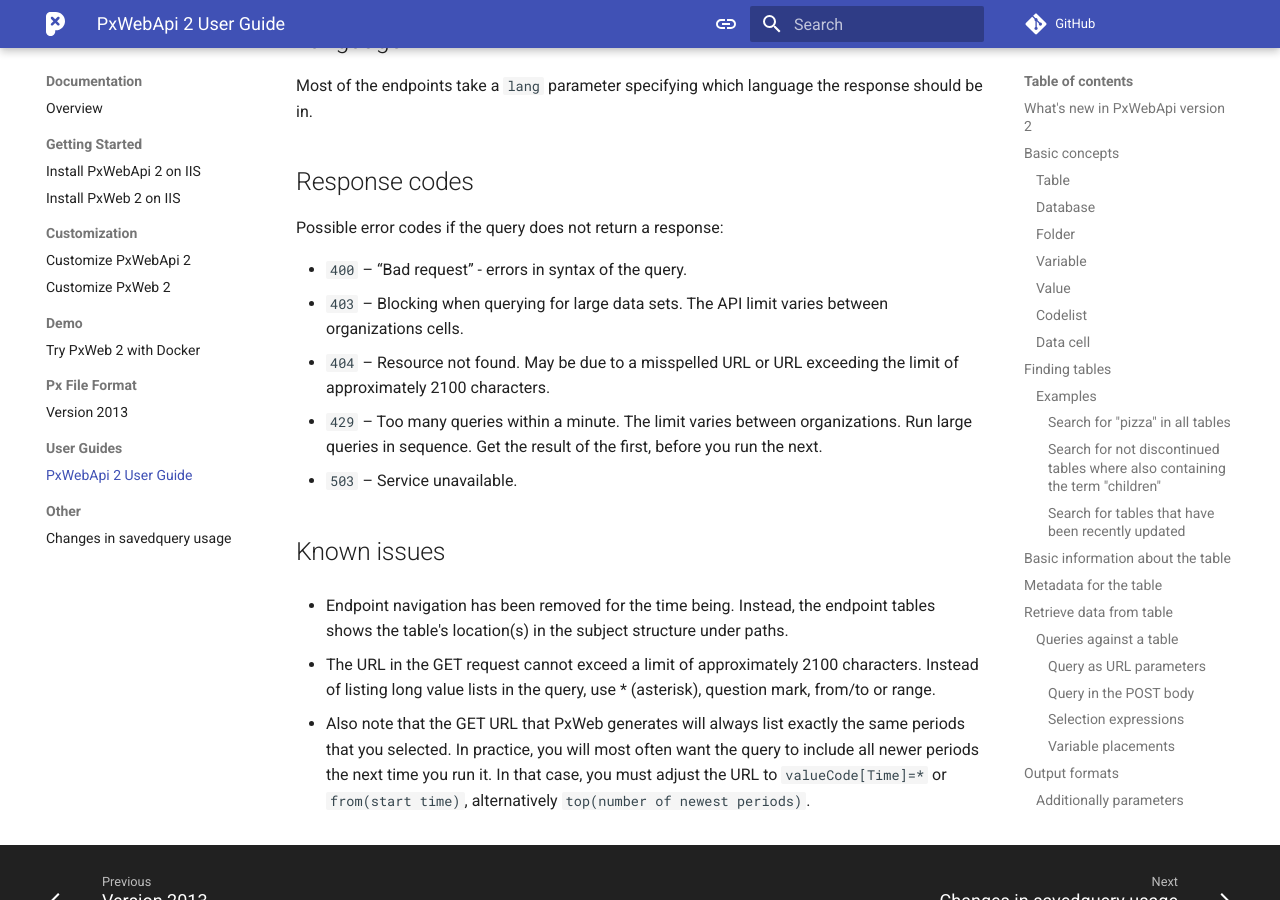
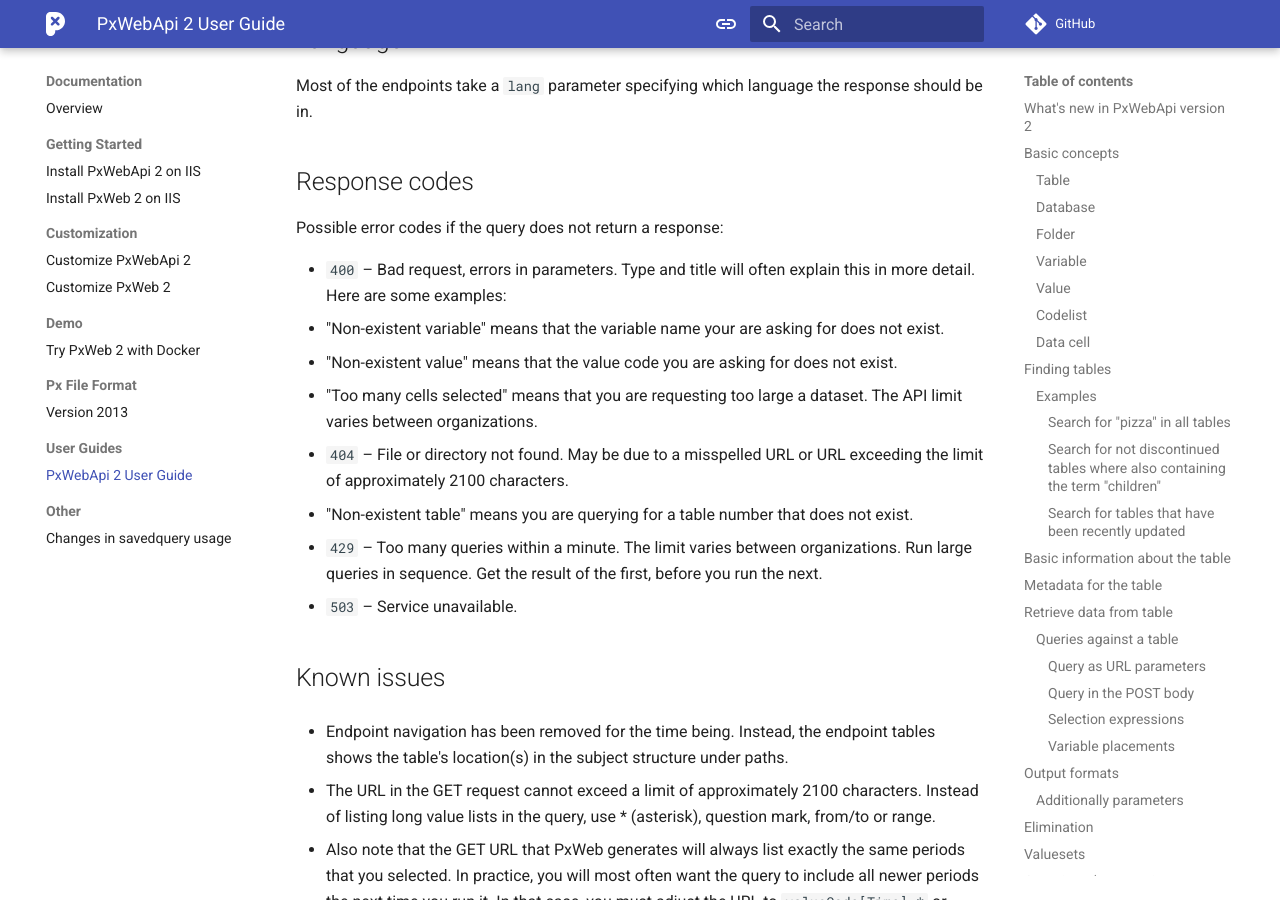
Before and after one commit to PxTools/pxtools.github.io, an MkDocs documentation site: the page built from docs/PxWebApi/documentation/user-guide.md, in a window 1280 px wide and 900 px high, scrolled down 25362 px. Built offline with MkDocs 1.6.1 and Material for MkDocs 9.7.7, drawn with Linux system fonts in a browser that asks for light colours; comment, search, counter and statistics services are not loaded.

Commit message:
Enhance error codes descriptions in user guide
Updated error codes section with detailed explanations for 400 and 404 responses.

```diff
--- a/docs/PxWebApi/documentation/user-guide.md
+++ b/docs/PxWebApi/documentation/user-guide.md
@@ -1251,11 +1251,12 @@
 
 Possible error codes if the query does not return a response:
 
-- `400` – “Bad request” - errors in syntax of the query.
-- `403` – Blocking when querying for large data sets. The API limit varies between
-  organizations cells.
-- `404` – Resource not found. May be due to a misspelled URL or URL exceeding
-  the limit of approximately 2100 characters.
+- `400` – Bad request, errors in parameters. Type and title will often explain this in more detail. Here are some examples:
+  - "Non-existent variable" means that the variable name your are asking for does not exist.
+  - "Non-existent value" means that the value code you are asking for does not exist.
+  - "Too many cells selected" means that you are requesting too large a dataset. The API limit varies between organizations.
+- `404` – File or directory not found. May be due to a misspelled URL or URL exceeding the limit of approximately 2100 characters.
+   - "Non-existent table" means you are querying for a table number that does not exist.
 - `429` – Too many queries within a minute. The limit varies between organizations.
   Run large queries in sequence. Get the result of the first, before you run the
   next.
```
